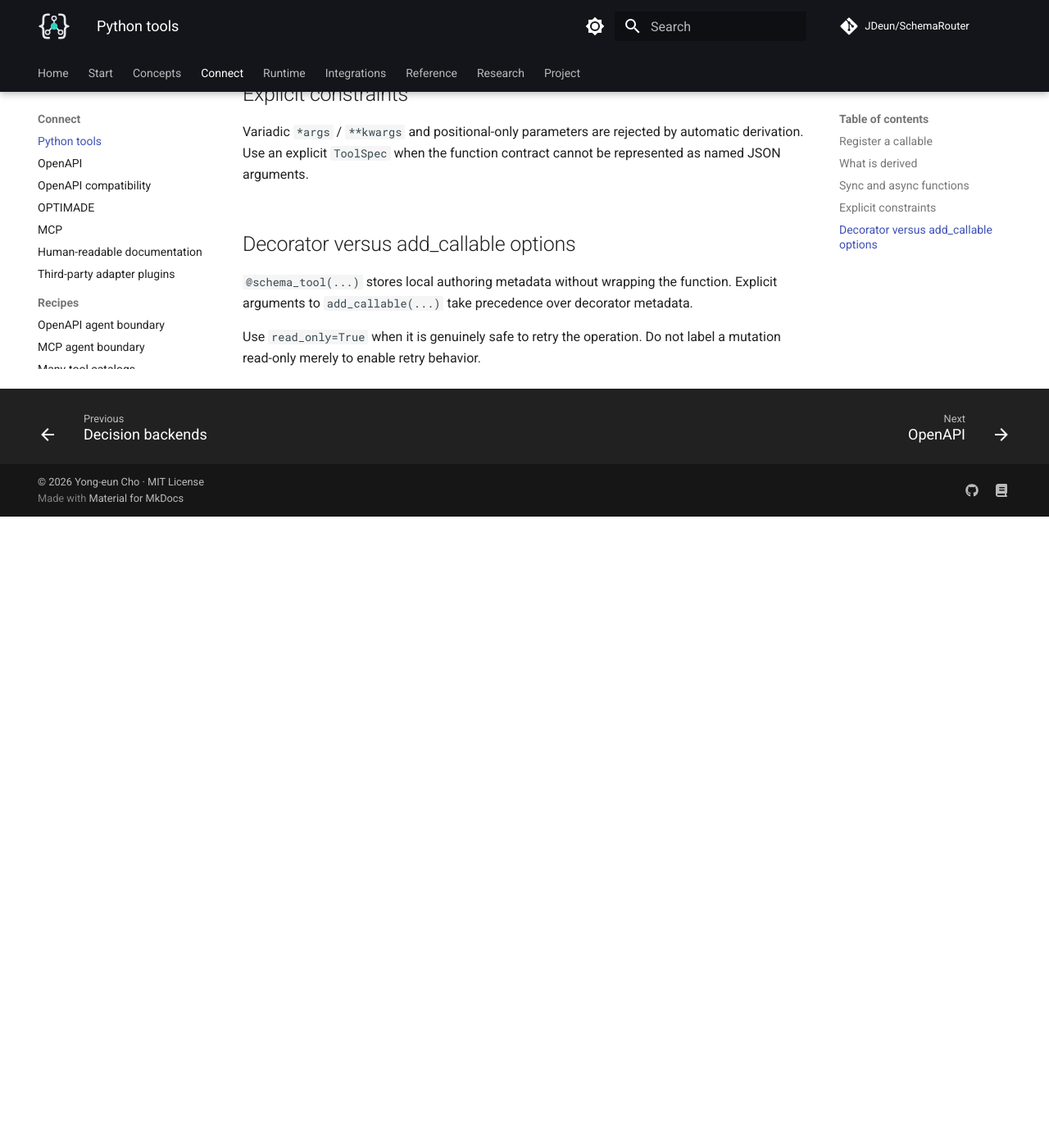
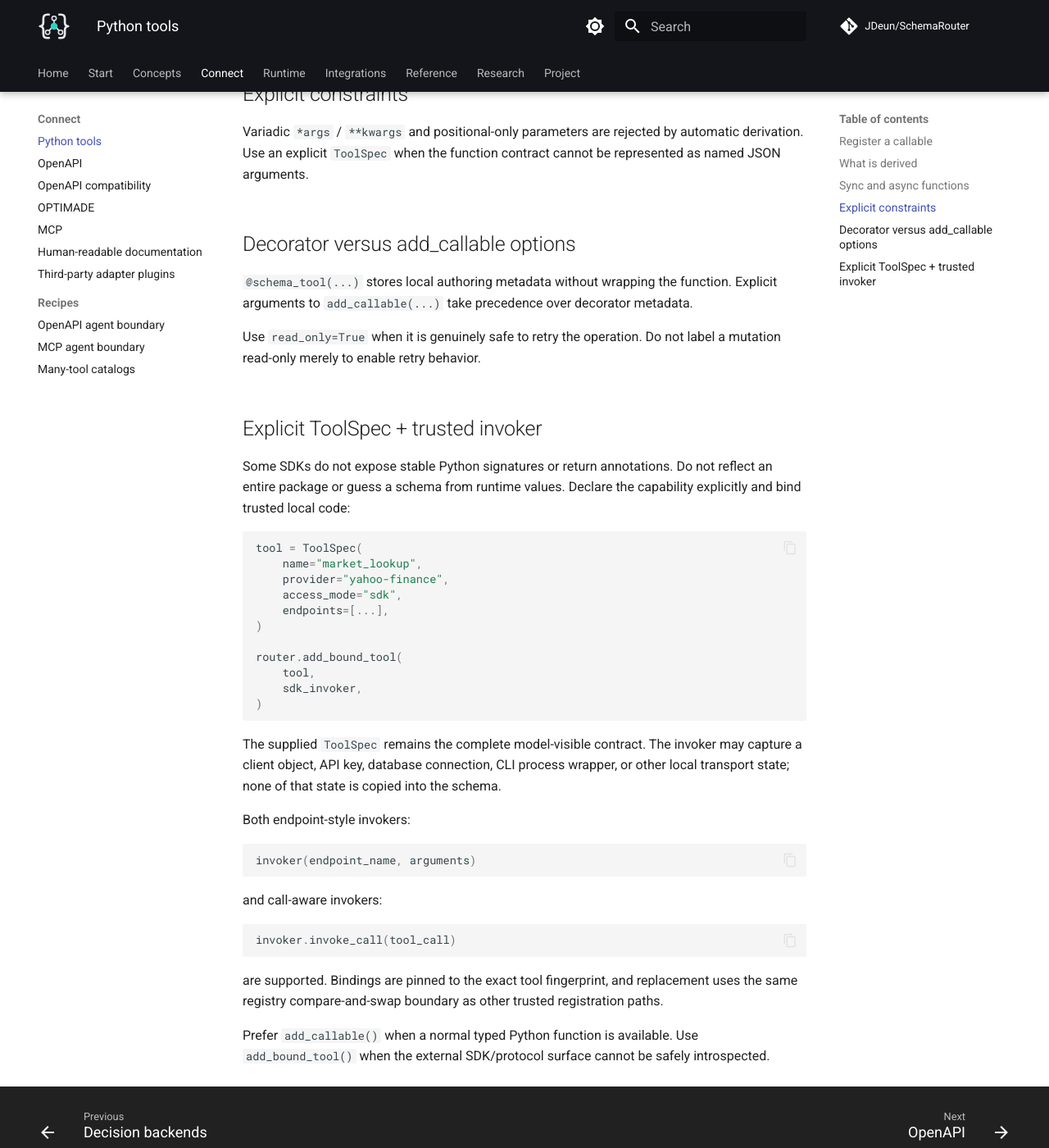
Before and after one commit to JDeun/SchemaRouter, an MkDocs documentation site: the page built from docs/guides/python-tools.md, in a window 1280 px wide and 1400 px high, scrolled down 1400 px. Shown: the whole window at 82% size. Built offline with MkDocs 1.6.1 and Material for MkDocs 9.7.7, drawn with Linux system fonts in a browser that asks for light colours; comment, search, counter and statistics services are not loaded; before the commit the page ends 2030 px from its top, so only the background shows below that.

Commit message:
docs: add explicit SDK invoker binding

````diff
--- a/docs/guides/python-tools.md
+++ b/docs/guides/python-tools.md
@@ -66,3 +66,46 @@ to `add_callable(...)` take precedence over decorator metadata.
 
 Use `read_only=True` when it is genuinely safe to retry the operation. Do not label a mutation
 read-only merely to enable retry behavior.
+
+
+## Explicit ToolSpec + trusted invoker
+
+Some SDKs do not expose stable Python signatures or return annotations. Do not reflect an entire
+package or guess a schema from runtime values. Declare the capability explicitly and bind trusted
+local code:
+
+```python
+tool = ToolSpec(
+    name="market_lookup",
+    provider="yahoo-finance",
+    access_mode="sdk",
+    endpoints=[...],
+)
+
+router.add_bound_tool(
+    tool,
+    sdk_invoker,
+)
+```
+
+The supplied `ToolSpec` remains the complete model-visible contract. The invoker may capture a
+client object, API key, database connection, CLI process wrapper, or other local transport state;
+none of that state is copied into the schema.
+
+Both endpoint-style invokers:
+
+```python
+invoker(endpoint_name, arguments)
+```
+
+and call-aware invokers:
+
+```python
+invoker.invoke_call(tool_call)
+```
+
+are supported. Bindings are pinned to the exact tool fingerprint, and replacement uses the same
+registry compare-and-swap boundary as other trusted registration paths.
+
+Prefer `add_callable()` when a normal typed Python function is available. Use `add_bound_tool()`
+when the external SDK/protocol surface cannot be safely introspected.
````
